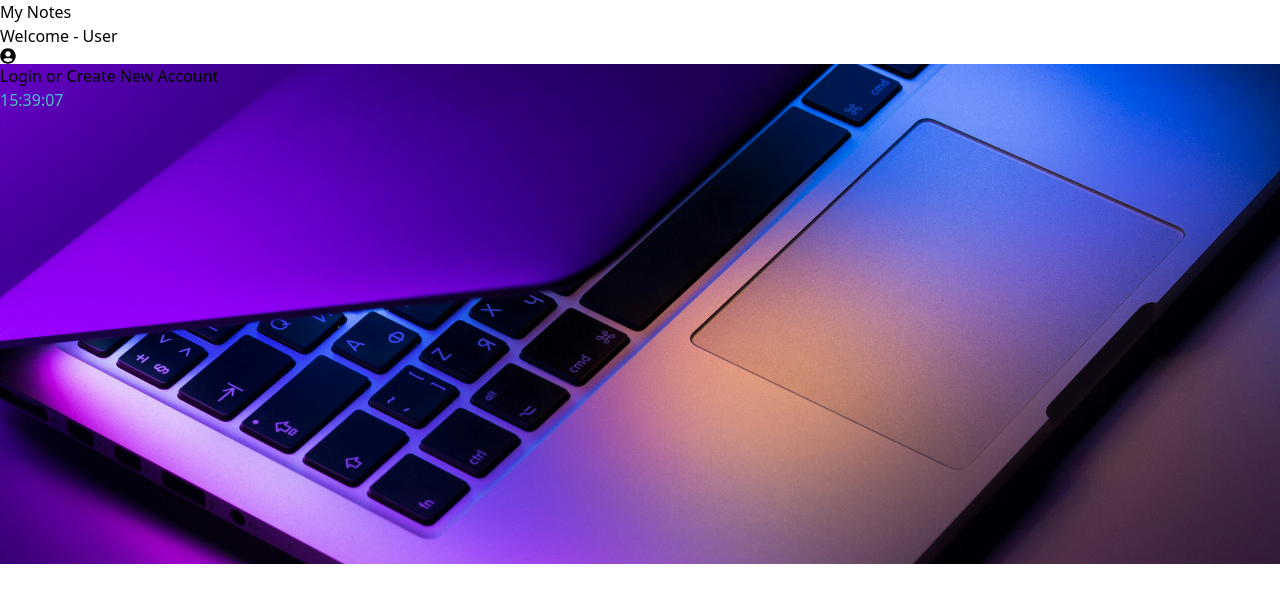
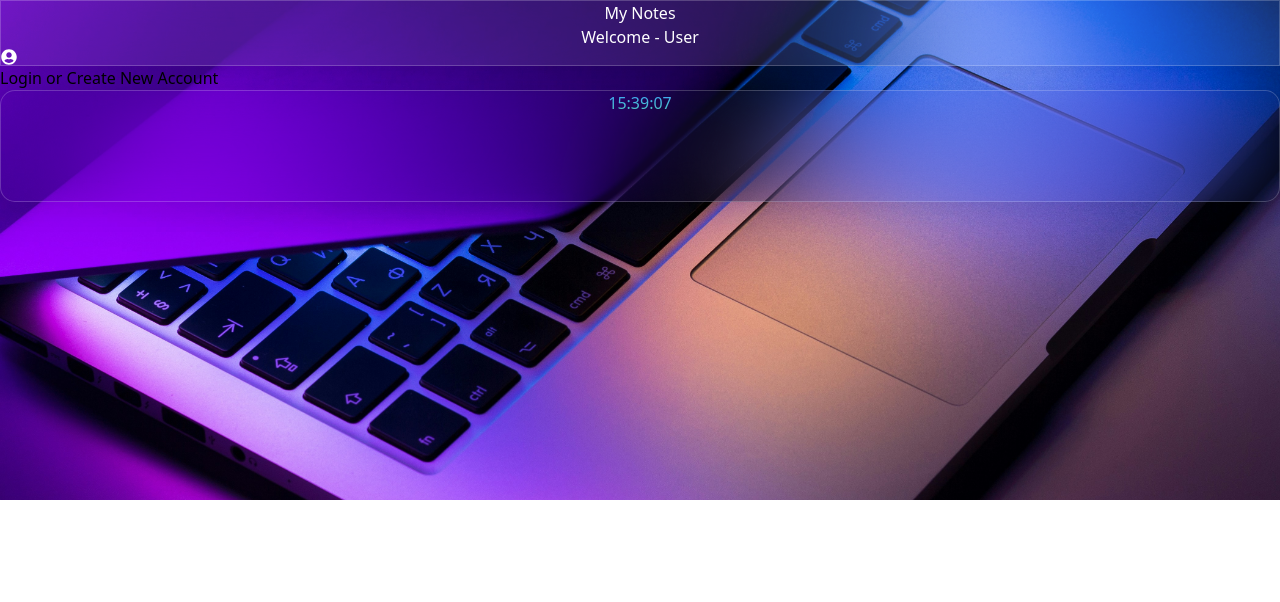
Before and after one commit to omprakash268/myPersonalNotes, a React (Vite) app: page / in a window 1280 px wide. Shown: the top 602 px of the page. Built offline with nearby package versions, Linux system fonts and the light colour scheme.

Commit message:
header css changed

```diff
--- a/src/components/Auth/Login/Login.tsx
+++ b/src/components/Auth/Login/Login.tsx
@@ -42,10 +42,9 @@ export const Login = () => {
   };
   return (
     <>
-      <div className="w-full min-h-screen">
+      <div className="w-full min-h-screen flex flex-col justify-start items-center bg-gradient-to-r from-indigo-500 from-20% via-sky-600 via-100%">
         <Header />
-        <div className="w-full py-4 min-h-screen bg-gradient-to-r from-indigo-500 from-20% via-sky-600 via-100%">
-          <section>
+        <section className="py-4">
           <div className="grid grid-cols-1 lg:grid-cols-2">
             <div className="flex items-center justify-center px-4 py-10 sm:px-6 sm:py-16 lg:px-8 lg:py-24">
               <div className="w-[90%]">
@@ -134,7 +133,6 @@ export const Login = () => {
           </div>
         </section>
       </div>
-      </div>
     </>
   );
 };
--- a/src/components/Auth/SignUp/SignUp.tsx
+++ b/src/components/Auth/SignUp/SignUp.tsx
@@ -62,10 +62,9 @@ export const SignUp = () => {
   };
   return (
     <>
-      <div className="w-full min-h-screen">
+      <div className="w-full min-h-screen flex flex-col justify-start items-center bg-gradient-to-r from-indigo-500 from-20% via-sky-600 via-100%">
         <Header />
-        <div className="w-full min-h-screen py-4 bg-gradient-to-r from-indigo-500 from-20% via-sky-600 via-100%">
-          <section>
+        <section className="py-4">
           <div className="grid grid-cols-1 lg:grid-cols-2">
             <div className="flex items-center justify-center px-4 py-10 sm:px-6 sm:py-16 lg:px-8 lg:py-24">
               <div className="w-[90%]">
@@ -168,8 +167,6 @@ export const SignUp = () => {
           </div>
         </section>
       </div>
-      </div>
-
       <ToastContainer limit={1} />
     </>
   );
--- a/src/components/Header/Header.css
+++ b/src/components/Header/Header.css
@@ -1,5 +1,15 @@
 .mobile-view {
   display: none;
+}
+.header-transparent {
+  width: 100%;
+  text-align: center;
+  background: rgba(212, 214, 214, 0.1); /* Light transparent white */
+  backdrop-filter: blur(50px); /* Blur the background */
+  -webkit-backdrop-filter: blur(10px); /* Safari support */
+  box-shadow: 0 4px 30px rgba(0, 0, 0, 0.1); /* Soft shadow */
+  border: 1px solid rgba(255, 255, 255, 0.2); /* Border for the glass effect */
+  color: #fff;
 }
 
 @media (max-width: 768px) {
--- a/src/components/Header/Header.tsx
+++ b/src/components/Header/Header.tsx
@@ -81,8 +81,8 @@ export const Header = () => {
 
   return (
     <>
-      <div className="w-full h-[5rem] bg-gray-700 flex justify-between items-center px-4 sm:px-14 text-white">
-        <Link to={"/"} className="font-bold text-2xl uppercase text-blue-500">
+      <div className="w-full h-[5rem] header-transparent flex justify-between items-center px-4 sm:px-12 text-white">
+        <Link to={"/"} className="font-extrabold text-3xl uppercase text-black">
           My Notes
         </Link>
         <div className="desktop-view">
--- a/src/components/Home/Home.css
+++ b/src/components/Home/Home.css
@@ -1,5 +1,18 @@
+
+
+.timer-transparent {
+  text-align: center;
+  background: rgba(212, 214, 214, 0.1); /* Light transparent white */
+  backdrop-filter: blur(50px); /* Blur the background */
+  -webkit-backdrop-filter: blur(10px); /* Safari support */
+  border-radius: 15px;
+  box-shadow: 0 4px 30px rgba(0, 0, 0, 0.1); /* Soft shadow */
+  border: 1px solid rgba(255, 255, 255, 0.2); /* Border for the glass effect */
+  color: #fff;
+}
+
 .time-gradiant {
-  height: 5rem;
+  height: 7rem;
   background: -webkit-linear-gradient(#3ba2fd, #70ff5d, #ffc550);
   -webkit-background-clip: text;
   -webkit-text-fill-color: transparent;
--- a/src/components/Home/Home.tsx
+++ b/src/components/Home/Home.tsx
@@ -46,12 +46,12 @@ export const Home = () => {
   }, []);
   return (
     <>
-      <div className="w-full min-h-screen bg-slate-800">
-        <Header />
       <div
-          className="w-full flex flex-col justify-start pt-36 items-center min-h-screen text-xl font-bold"
+        className="w-full min-h-screen flex flex-col justify-start items-center font-bold bg-gradient-to-r from-indigo-500 from-20% via-sky-600 via-100%"
         style={divStyle}
       >
+        <Header />
+        <div className="mt-36"></div>
         {user?.name == "" ? (
           <div className="text-white">
             {" "}
@@ -84,9 +84,8 @@ export const Home = () => {
           </div>
         )}
 
-          <div className="mt-4 w-full flex justify-center items-center text-[5rem] text-white time-gradiant">
+        <div className="mt-4 w-[auto] timer-transparent p-4 flex justify-center items-center text-[5rem]  time-gradiant">
           {formatTime(time)}
-          </div>
         </div>
       </div>
     </>
```
Lines whose indentation alone changed are shown as unchanged.
